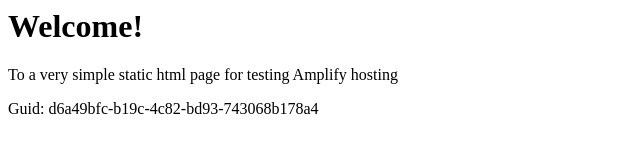
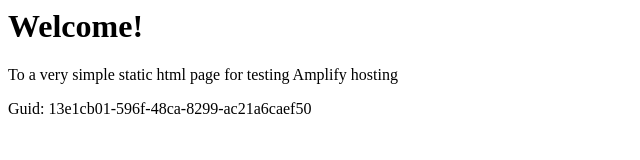
Before and after one commit to aws-aemilia-sin/Github-PR-Commit-Integration-Test-DoNotTouch-GithubWebhookPreviewCanaryTest-v1-prod-ap-southeast-1, a website: page src/index.html in a window 1280 px wide. Shown: the full height of the page, 0-640 px from the left. Drawn offline with Linux system fonts and the light colour scheme.

Commit message:
commit from integ tests

```diff
--- a/src/index.html
+++ b/src/index.html
@@ -12,6 +12,6 @@
 <body>
     <h1>Welcome!</h1>
     <p>To a very simple static html page for testing Amplify hosting</p>
-    <p>Guid: d6a49bfc-b19c-4c82-bd93-743068b178a4</p></body>
+    <p>Guid: 13e1cb01-596f-48ca-8299-ac21a6caef50</p></body>
 
 </html>
```
